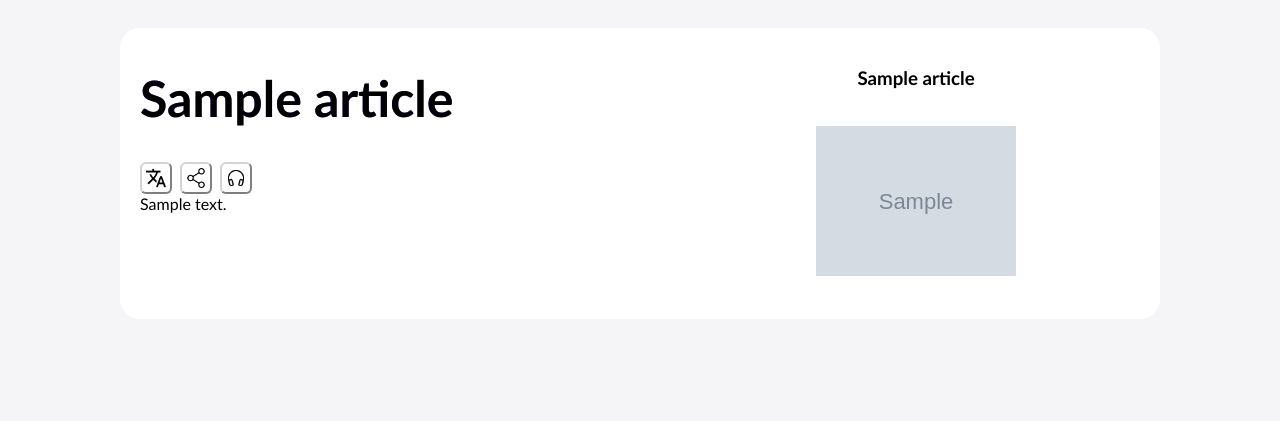
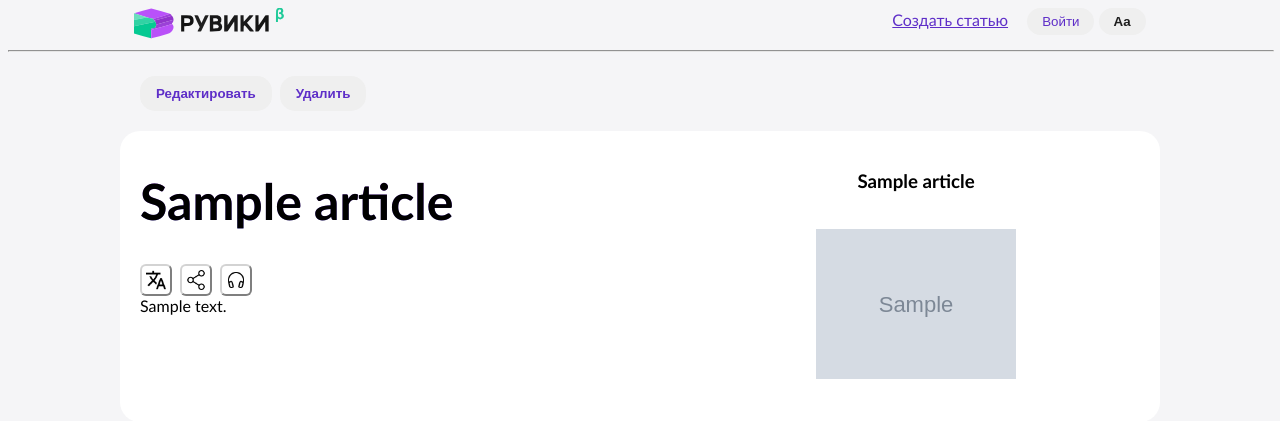
Before and after one commit to artem-reb/Web, a Flask app: a page that uses templates/sonic_article.html in a window 1280 px wide. Shown: the top 421 px of the page. Run offline with Flask 3, Linux system fonts and the light colour scheme; tables that the repository leaves empty hold one stand-in row (values such as "Sample post"); grey boxes marked "Sample" are stand-in pictures.

Commit message:
Добавил кнопки удаления и редактирования статьи. Сделал функционал кнопке удаления

```diff
--- a/database.py
+++ b/database.py
@@ -16,6 +16,19 @@ class Database:
         connection.commit()
 
     @staticmethod
+    def select(sql,params=()):
+        connection = sqlite3.connect(Database.DB)
+        cursor = connection.cursor()
+        cursor.execute(sql, params)
+        raw_articles = cursor.fetchall()
+        articles = []
+        for id, title, content, photo in raw_articles:
+            article = Article(title,content,photo,id)
+            articles.append(article)
+        print(articles)
+        return articles
+
+    @staticmethod
     def create_table():
         with open (Database.SCHEMA) as schema_file:
             Database.execute(schema_file.read())
@@ -25,6 +38,21 @@ class Database:
         if Database.find_article_by_title(article.title) is not None:
             return False
         Database.execute('INSERT INTO articles (title, content, photo)VALUES (?,?,?)', [article.title, article.content, article.photo])
+        return True
+
+    @staticmethod
+    def find_article_by_id(id):
+        articles = Database.select('select * from articles where id = ?', [id])
+        if not articles:
+            return None
+        return articles[0]
+
+    @staticmethod
+    def delete_article_by_id(id):
+        article = Database.find_article_by_id(id)
+        if article is None:
+            return False
+        Database.execute('delete from articles where id = ?', [id])
         return True
 
     @staticmethod
--- a/server.py
+++ b/server.py
@@ -1,4 +1,4 @@
-from flask import Flask, render_template, request, redirect, url_for, flash, send_from_directory
+from flask import Flask, render_template, request, redirect, url_for, flash, send_from_directory, abort
 from article import Article
 from database import Database
 import os
@@ -33,6 +33,12 @@ def sonic_article(name):
 def uploaded_photo(filename):
     return send_from_directory(app.config['UPLOAD_FOLDER'], filename)
 
+@app.route('/delete_article/<int:id>', methods=['POST'])
+def delete_article(id):
+    deleted = Database.delete_article_by_id(id)
+    if not deleted:
+        abort(404, f"Article with id '{id}' doesn't exist")
+    return redirect(url_for('index'))
 
 @app.route("/add_article", methods=['GET', 'POST'])
 def add_article():
--- a/static/article.css
+++ b/static/article.css
@@ -10,6 +10,32 @@ p {
     background-color: #f5f5f7 ;
     display:flex;
     justify-content: center;
+}
+
+.controls_wrapper {
+    display: flex;
+    justify-content: start;
+    width: 1000px;
+}
+
+.controls_btn {
+    color: #5e2ec8;
+    border: None;
+    border-radius: 15px;
+    padding: 10px 16px;
+    cursor: pointer;
+    font-weight: bold;
+    margin-right: 8px
+}
+
+.controls_btn:hover {
+    color: white;
+    background-color: #5e2ec8;
+    transition: background-color 0.25s ease-in-out
+}
+
+.controls {
+    display: flex
 }
 
 .article {
--- a/static/base.css
+++ b/static/base.css
@@ -18,6 +18,7 @@ body {
     flex-direction: column;
     justify-content: center;
     align-items: center;
+    margin-bottom:16px
 }
 
 .ruwiki-icon {
--- a/templates/sonic_article.html
+++ b/templates/sonic_article.html
@@ -7,9 +7,33 @@
     <title>{{title_article}}</title>
     <link rel="stylesheet" href="{{url_for('static', filename='style.css')}}">
     <link rel="stylesheet" href="{{url_for('static', filename='article.css')}}">
+    <link rel="stylesheet" href="{{url_for('static', filename='base.css')}}">
 </head>
 
 <body id="main">
+    <div class='header'>
+
+        <div class="header-menu">
+            <a href={{url_for('index')}}><img class="ruwiki-icon" src="{{url_for('static', filename='logo_ruwiki.svg')}}" alt = "Логотип Рувики"></a>
+
+            <div class="header_buttons">
+                <a href="{{ url_for('add_article') }}" class="button-create-article">Создать статью</a>
+                <button class="button-login">Войти</button>
+                <button class="button-change-font">Aa</button>
+            </div>
+        </div>
+
+        <hr>
+    </div>
+
+    <div class="controls_wrapper">
+        <div class="controls">
+            <button class="controls_btn">Редактировать</button>
+            <form action="{{url_for('delete_article', id=article.id)}}" method="POST">
+                <button type="submit" class="controls_btn" onclick="return confirm('Вы уверены, что хотите удалить статью?')">Удалить</button>
+            </form>
+        </div>
+    </div>
     <div class="article">
         <div class="article_text">
             <div>
```
